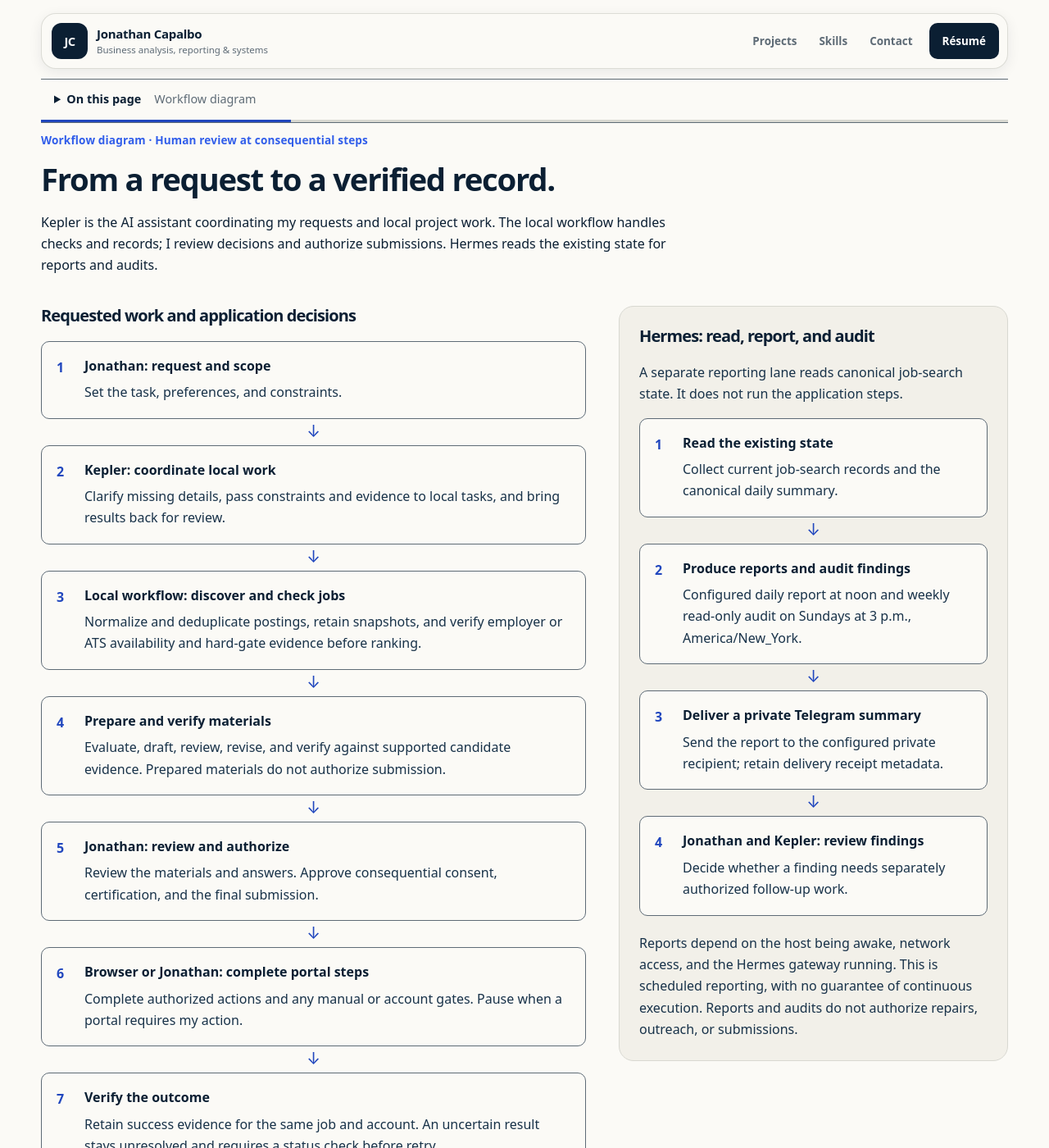
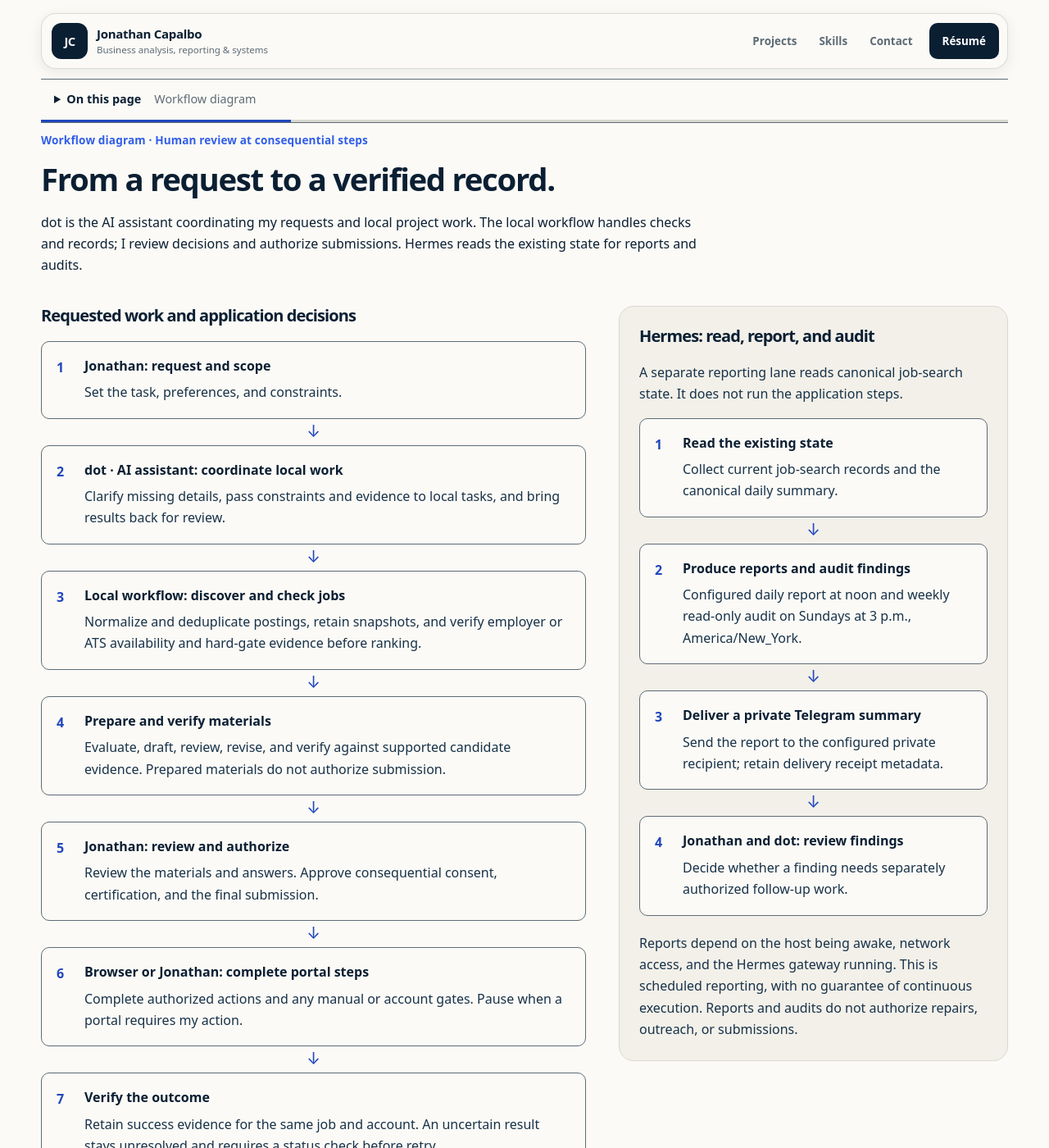
Before and after one commit to jon314159/JonathanCapalbo.me, a Jekyll site: the page job-search-operations.html, which Jekyll copies as it is, in a window 1280 px wide and 1400 px high, scrolled down 1728 px. Shown: the whole window at 82% size. Built offline with Jekyll 4.4.1, drawn with Linux system fonts in a browser that asks for light colours; some of the changed text lies outside the part shown.

Commit message:
Clarify dot AI assistant label in job-search workflow

```diff
--- a/job-search-operations.html
+++ b/job-search-operations.html
@@ -4,15 +4,15 @@
     <meta charset="UTF-8" />
     <meta name="viewport" content="width=device-width, initial-scale=1.0" />
     <title>Job-Search Operations Workflow | Jonathan Capalbo</title>
-    <meta name="description" content="Jonathan Capalbo's independent job-search workflow: Kepler coordination, local evidence checks, human submission approval, and read-only Hermes reports and audits." />
+    <meta name="description" content="Jonathan Capalbo's independent job-search workflow: dot · AI assistant coordination, local evidence checks, human submission approval, and read-only Hermes reports and audits." />
     <meta name="theme-color" content="#0b1f33" />
     <meta property="og:title" content="Job-Search Operations Workflow | Jonathan Capalbo" />
-    <meta property="og:description" content="An independent Python-based workflow with Kepler coordination, human review, evidence-based records, and read-only Hermes reports and audits." />
+    <meta property="og:description" content="An independent Python-based workflow with dot · AI assistant coordination, human review, evidence-based records, and read-only Hermes reports and audits." />
     <meta property="og:type" content="article" />
     <meta property="og:url" content="https://jonathancapalbo.me/job-search-operations.html" />
     <meta name="twitter:card" content="summary" />
     <meta name="twitter:title" content="Job-Search Operations Workflow | Jonathan Capalbo" />
-    <meta name="twitter:description" content="Kepler coordination, local workflow checks, human submission approval, and read-only Hermes reporting in an independent job-search project." />
+    <meta name="twitter:description" content="dot · AI assistant coordination, local workflow checks, human submission approval, and read-only Hermes reporting in an independent job-search project." />
     <link rel="canonical" href="https://jonathancapalbo.me/job-search-operations.html" />
     <link rel="icon" href="favicon.svg" type="image/svg+xml" />
     <link rel="stylesheet" href="assets/css/style.css?v=60" />
@@ -49,7 +49,7 @@
         </div>
         <dl class="case-summary" aria-label="Project summary">
           <div><dt>Project type</dt><dd>Independent workflow customization and maintenance</dd></div>
-          <div><dt>Tools</dt><dd>Python, Git, JSON/CSV records, PDF checks, Kepler coordination, and Hermes reports and audits</dd></div>
+          <div><dt>Tools</dt><dd>Python, Git, JSON/CSV records, PDF checks, dot · AI assistant coordination, and Hermes reports and audits</dd></div>
           <div><dt>On this page</dt><dd>A workflow diagram, three customizations, four review points, one synthetic walkthrough, and focused validation</dd></div>
         </dl>
       </div>
@@ -91,14 +91,14 @@
         <div class="section-heading compact-heading">
           <p class="eyebrow">Workflow diagram · Human review at consequential steps</p>
           <h2 id="workflow-title">From a request to a verified record.</h2>
-          <p>Kepler is the AI assistant coordinating my requests and local project work. The local workflow handles checks and records; I review decisions and authorize submissions. Hermes reads the existing state for reports and audits.</p>
+          <p>dot is the AI assistant coordinating my requests and local project work. The local workflow handles checks and records; I review decisions and authorize submissions. Hermes reads the existing state for reports and audits.</p>
         </div>
         <div class="job-workflow-lanes">
           <div>
             <h3 id="job-main-flow-title">Requested work and application decisions</h3>
             <ol class="job-workflow-flow" aria-labelledby="job-main-flow-title" role="list">
               <li><h4>Jonathan: request and scope</h4><p>Set the task, preferences, and constraints.</p><span class="job-flow-connector" aria-hidden="true">↓</span></li>
-              <li><h4>Kepler: coordinate local work</h4><p>Clarify missing details, pass constraints and evidence to local tasks, and bring results back for review.</p><span class="job-flow-connector" aria-hidden="true">↓</span></li>
+              <li><h4>dot · AI assistant: coordinate local work</h4><p>Clarify missing details, pass constraints and evidence to local tasks, and bring results back for review.</p><span class="job-flow-connector" aria-hidden="true">↓</span></li>
               <li><h4>Local workflow: discover and check jobs</h4><p>Normalize and deduplicate postings, retain snapshots, and verify employer or ATS availability and hard-gate evidence before ranking.</p><span class="job-flow-connector" aria-hidden="true">↓</span></li>
               <li><h4>Prepare and verify materials</h4><p>Evaluate, draft, review, revise, and verify against supported candidate evidence. Prepared materials do not authorize submission.</p><span class="job-flow-connector" aria-hidden="true">↓</span></li>
               <li><h4>Jonathan: review and authorize</h4><p>Review the materials and answers. Approve consequential consent, certification, and the final submission.</p><span class="job-flow-connector" aria-hidden="true">↓</span></li>
@@ -115,7 +115,7 @@
               <li><h4>Read the existing state</h4><p>Collect current job-search records and the canonical daily summary.</p><span class="job-flow-connector" aria-hidden="true">↓</span></li>
               <li><h4>Produce reports and audit findings</h4><p>Configured daily report at noon and weekly read-only audit on Sundays at 3 p.m., America/New_York.</p><span class="job-flow-connector" aria-hidden="true">↓</span></li>
               <li><h4>Deliver a private Telegram summary</h4><p>Send the report to the configured private recipient; retain delivery receipt metadata.</p><span class="job-flow-connector" aria-hidden="true">↓</span></li>
-              <li><h4>Jonathan and Kepler: review findings</h4><p>Decide whether a finding needs separately authorized follow-up work.</p></li>
+              <li><h4>Jonathan and dot: review findings</h4><p>Decide whether a finding needs separately authorized follow-up work.</p></li>
             </ol>
             <p class="job-workflow-note">Reports depend on the host being awake, network access, and the Hermes gateway running. This is scheduled reporting, with no guarantee of continuous execution. Reports and audits do not authorize repairs, outreach, or submissions.</p>
           </aside>
```
